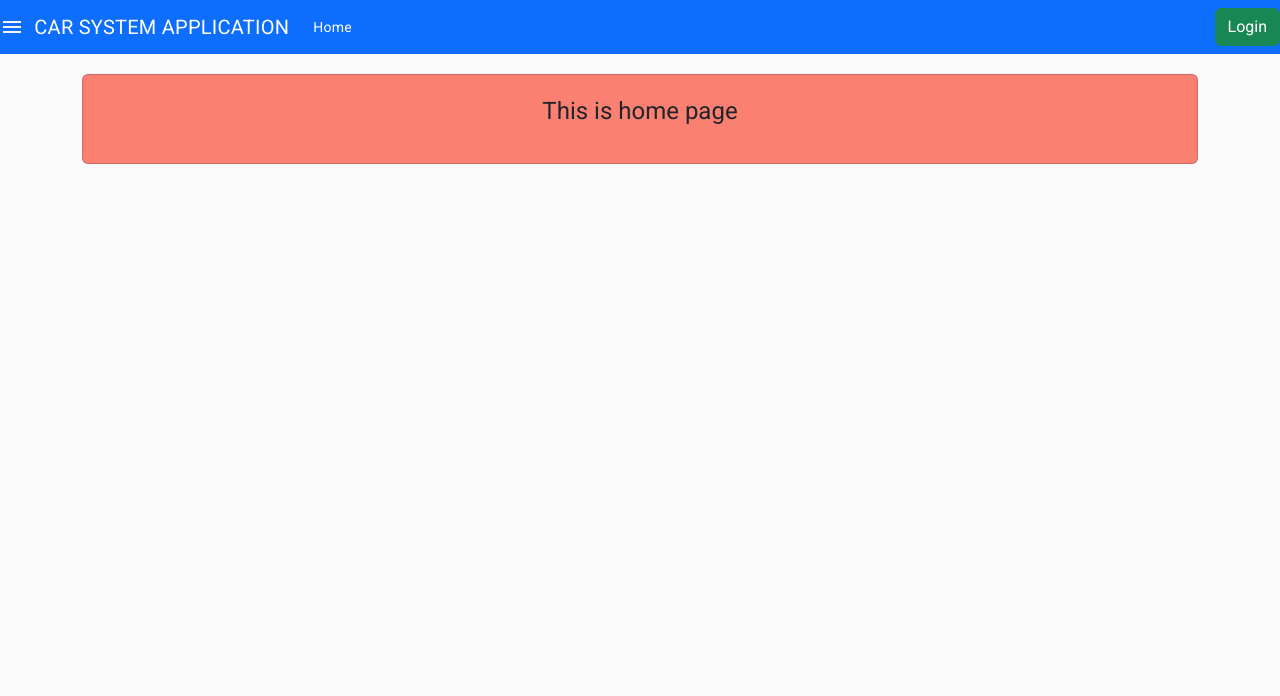
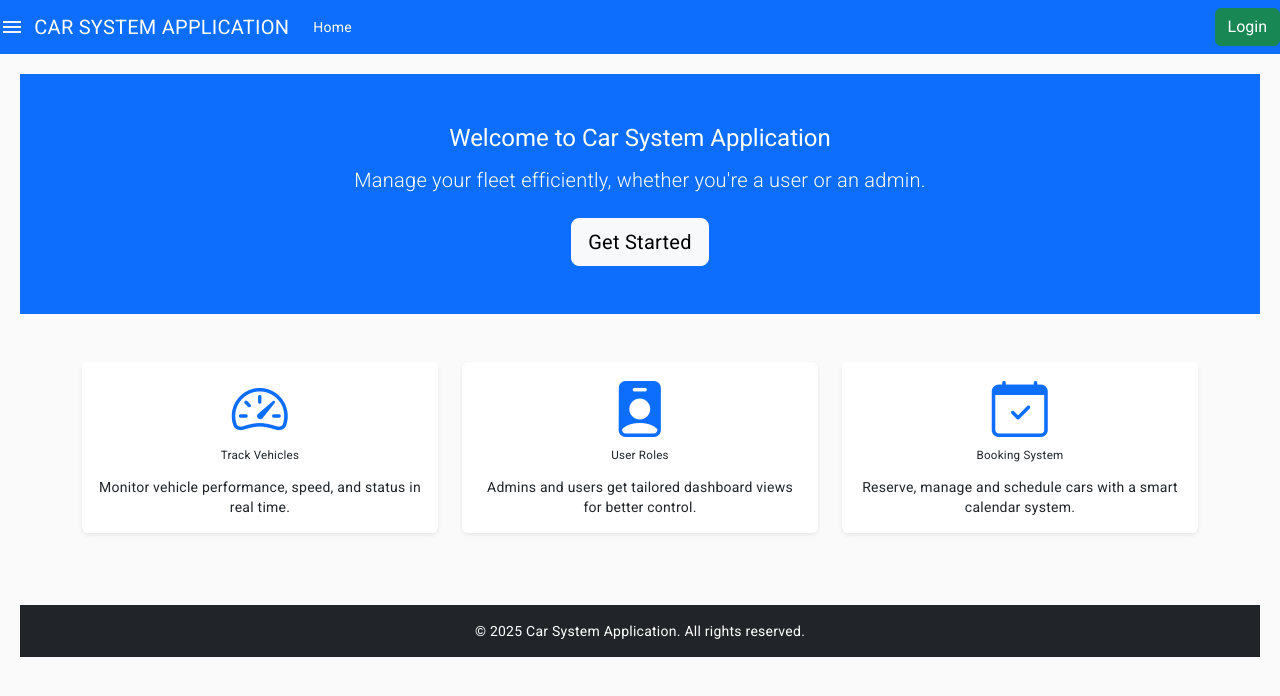
Before and after one commit to chamodya-work/Angular_basics, an Angular app: page /home in a window 1280 px wide. Shown: the top 696 px of the page. Built offline with nearby package versions, Linux system fonts and the light colour scheme.

Commit message:
updated home ui

```diff
--- a/src/app/components/home/home.component.html
+++ b/src/app/components/home/home.component.html
@@ -1,5 +1,54 @@
-<div class="container mt-10">
+<!-- <div class="container mt-10">
     <div class="card text-center" style="padding:20px; background-color: salmon;">
         <h1>This is home page</h1>
     </div>
+</div> -->
+
+<div class="container-fluid p-0">
+    <!-- Hero Section -->
+    <div class="bg-primary text-white text-center py-5">
+        <h1 class="display-4">Welcome to Car System Application</h1>
+        <p class="lead">Manage your fleet efficiently, whether you're a user or an admin.</p>
+        <a class="btn btn-light btn-lg mt-3" routerLink="/login">Get Started</a>
+    </div>
+
+    <!-- Features Section -->
+    <div class="container py-5">
+        <div class="row text-center">
+            <div class="col-md-4 mb-4">
+                <div class="card h-100 shadow-sm border-0">
+                    <div class="card-body">
+                        <i class="bi bi-speedometer2 display-4 text-primary mb-3"></i>
+                        <h5 class="card-title">Track Vehicles</h5>
+                        <p class="card-text">Monitor vehicle performance, speed, and status in real time.</p>
+                    </div>
+                </div>
+            </div>
+
+            <div class="col-md-4 mb-4">
+                <div class="card h-100 shadow-sm border-0">
+                    <div class="card-body">
+                        <i class="bi bi-person-badge-fill display-4 text-primary mb-3"></i>
+                        <h5 class="card-title">User Roles</h5>
+                        <p class="card-text">Admins and users get tailored dashboard views for better control.</p>
+                    </div>
+                </div>
+            </div>
+
+            <div class="col-md-4 mb-4">
+                <div class="card h-100 shadow-sm border-0">
+                    <div class="card-body">
+                        <i class="bi bi-calendar-check display-4 text-primary mb-3"></i>
+                        <h5 class="card-title">Booking System</h5>
+                        <p class="card-text">Reserve, manage and schedule cars with a smart calendar system.</p>
+                    </div>
+                </div>
+            </div>
+        </div>
+    </div>
+
+    <!-- Footer -->
+    <footer class="bg-dark text-white text-center py-3">
+        <p class="mb-0">&copy; 2025 Car System Application. All rights reserved.</p>
+    </footer>
 </div>
```
